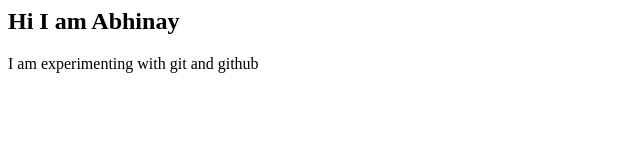
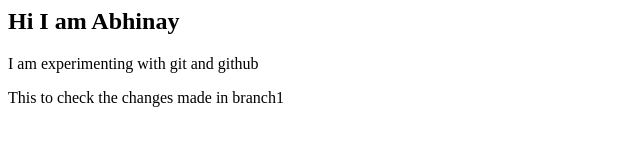
Before and after one commit to abhinay-09/Git-Repo, a plain HTML site: page index.html in a window 1280 px wide. Shown: the whole page, without its empty margins (0-640 px from the left). Drawn offline with Linux system fonts and the light colour scheme.

Commit message:
Add para to branch1

```diff
--- a/index.html
+++ b/index.html
@@ -1,2 +1,3 @@
 <h2>Hi I am Abhinay</h2>
 <p>I am experimenting with git and github</p>
+<p>This to check the changes made in branch1<p>
```
